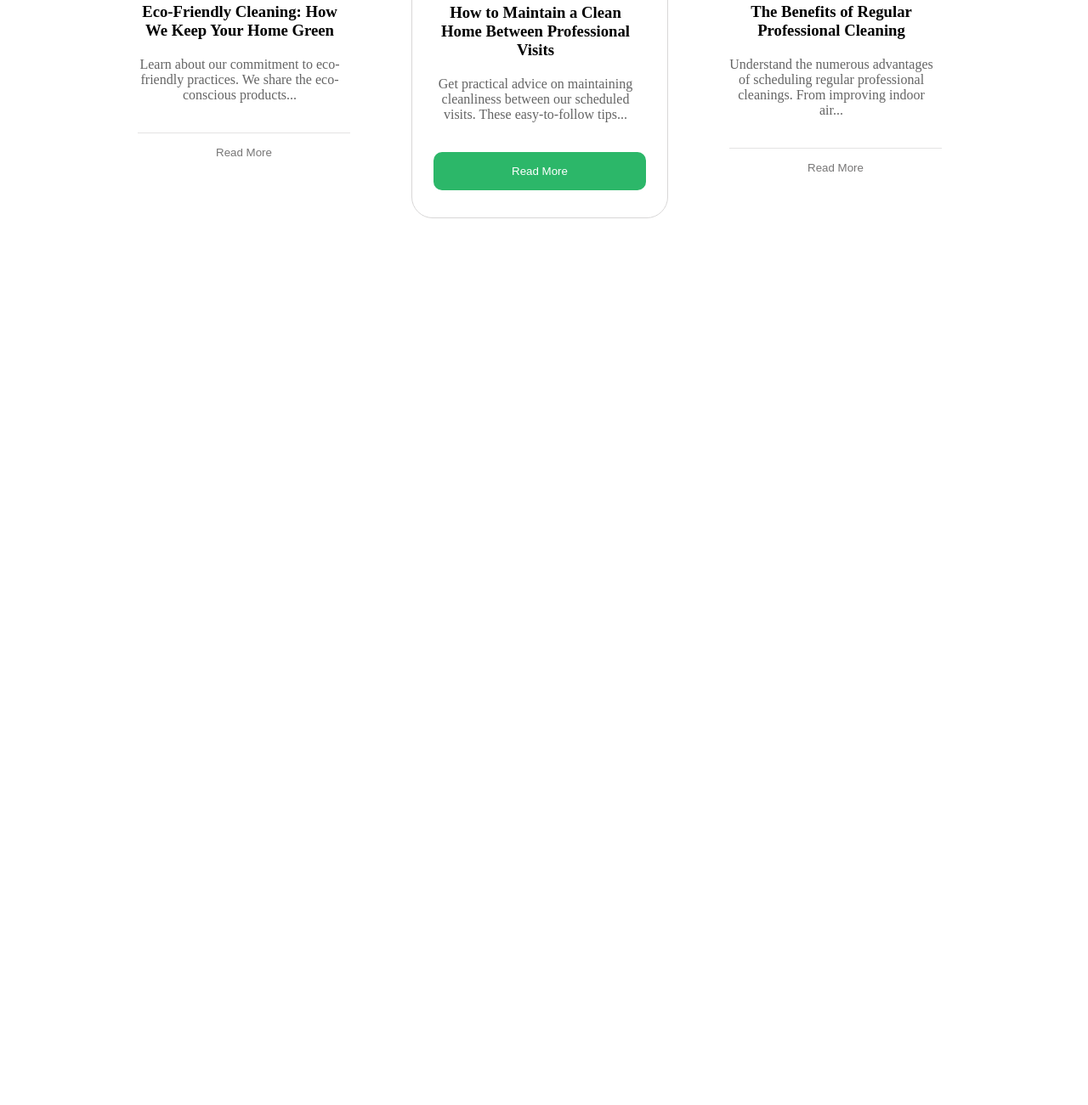
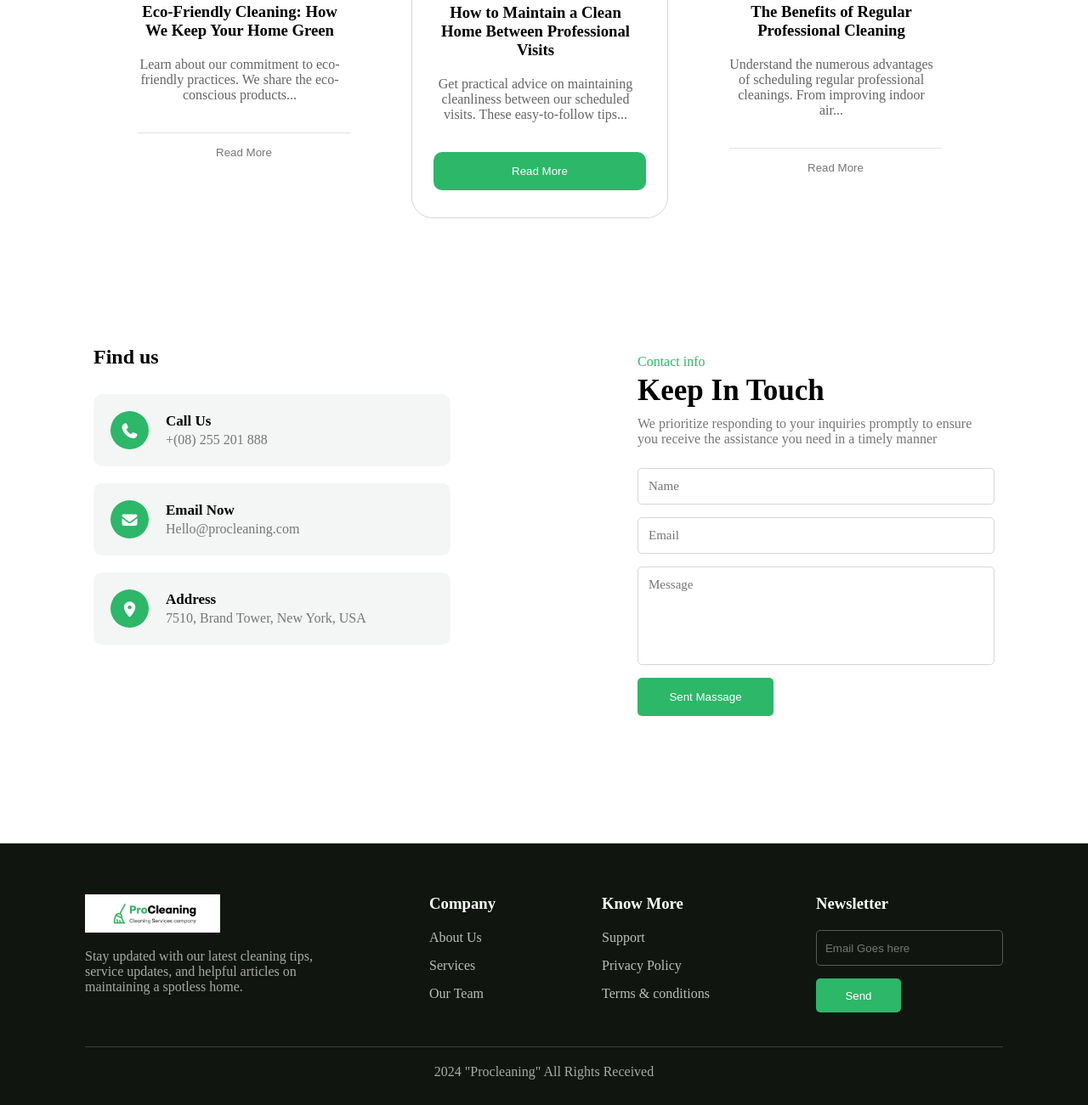
Before and after one commit to tariq9012/Cleaning-Website, a plain HTML site: page index.html in a window 1280 px wide. Shown: the part 4798-6099 px from the top of the page at 85% size. Before the commit the page ends 5055 px from the top, so only its background shows below. Drawn offline with Linux system fonts and the light colour scheme.

Commit message:
update on day 7

```diff
--- a/index.html
+++ b/index.html
@@ -303,7 +303,7 @@
                 <div class="explain-service">
                     <h4>Our Blog</h4>
                     <p>Stay informed with our latest cleaning tips, service updates, expert advice on
-                     maintaining an immaculate home
+                        maintaining an immaculate home
                     </p>
                 </div>
             </div>
@@ -320,19 +320,93 @@
                     <img src="blog-image2.png" alt="image2">
                     <p>JOHN HELTON JAN 6, 2026</p>
                     <h3>How to Maintain a Clean Home Between Professional Visits</h3>
-                    <p>Get practical advice on maintaining cleanliness between our scheduled visits. These easy-to-follow tips...</p>
+                    <p>Get practical advice on maintaining cleanliness between our scheduled visits. These
+                        easy-to-follow tips...</p>
                     <button>Read More</button>
                 </div>
                 <div class="blog-image3">
                     <img src="blog-image3.png" alt="image3">
                     <p>JOHN HELTON JAN 6, 2026</p>
                     <h3>The Benefits of Regular Professional Cleaning</h3>
-                    <p>Understand the numerous advantages of scheduling regular professional cleanings. From improving indoor air...</p>
+                    <p>Understand the numerous advantages of scheduling regular professional cleanings. From improving
+                        indoor air...</p>
                     <button>Read More</button>
                 </div>
             </div>
         </section>
+
+        <section class="find-us-contact-section">
+            <div class="find-us-detail">
+                <h1>Find us</h1>
+                <div class="find-us-card">
+                    <div class="find-us-icon"><i class="fa-solid fa-phone"></i></div>
+                    <div class="find-us-text">
+                        <h3>Call Us</h3>
+                        <p>+(08) 255 201 888</p>
+                    </div>
+                </div>
+                <div class="find-us-card">
+                    <div class="find-us-icon"><i class="fa-solid fa-envelope"></i></div>
+                    <div class="find-us-text">
+                        <h3>Email Now</h3>
+                        <p>Hello@procleaning.com</p>
+                    </div>
+                </div>
+                <div class="find-us-card">
+                    <div class="find-us-icon"><i class="fa-solid fa-location-dot"></i></div>
+                    <div class="find-us-text">
+                        <h3>Address</h3>
+                        <p>7510, Brand Tower, New York, USA</p>
+                    </div>
+                </div>
+            </div>
+            <div class="keep-in-touch-detail">
+                <p class="contact-info">Contact info</p>
+                <h1>Keep In Touch</h1>
+                <p>We prioritize responding to your inquiries promptly to ensure you
+                    receive the assistance you need in a timely manner
+                </p>
+                <form class="contact-form">
+                    <input type="text" placeholder="Name">
+                    <input type="email" placeholder="Email">
+                    <textarea placeholder="Message"></textarea>
+                    <button type="submit">Sent Massage</button>
+                </form>
+            </div>
+        </section>
     </main>
+
+    <footer class="footer-section">
+        <div class="footer-top">
+            <div class="footer-logo-detail">
+                <div class="footer-logo">
+                    <img src="logo.png" alt="logo">
+                </div>
+                <p>Stay updated with our latest cleaning tips, service updates,
+                    and helpful articles on maintaining a spotless home.
+                </p>
+            </div>
+            <div class="footer-company">
+                <h3>Company</h3>
+                <a href="#">About Us</a>
+                <a href="#">Services</a>
+                <a href="#">Our Team</a>
+            </div>
+            <div class="footer-know-more">
+                <h3>Know More</h3>
+                <a href="#">Support</a>
+                <a href="#">Privacy Policy</a>
+                <a href="#">Terms &amp; conditions</a>
+            </div>
+            <div class="footer-newsletter">
+                <h3>Newsletter</h3>
+                <input type="email" placeholder="Email Goes here">
+                <button>Send</button>
+            </div>
+        </div>
+        <hr>
+        <p class="footer-copyright">2024 &quot;Procleaning&quot; All Rights Received</p>
+    </footer>
 </body>
 
 </html>
--- a/style.css
+++ b/style.css
@@ -644,5 +644,157 @@ margin-top: 20px;
     width: 250px;
     margin-top: 35px;
     margin-left: 25px;
+}
 
+/* Find Us detail */
+
+.find-us-contact-section{
+    display: flex;
+    justify-content: space-around;
+    margin-top: 150px;
 }
+.find-us-detail{
+    display: flex;
+    flex-direction: column;
+    gap: 20px;
+    width: 420px;
+}
+.find-us-detail h1{
+    margin-bottom: 10px;
+}
+.find-us-card{
+    display: flex;
+    align-items: center;
+    gap: 20px;
+    background-color: #F4F6F5;
+    border-radius: 10px;
+    padding: 20px;
+}
+.find-us-icon{
+    height: 45px;
+    width: 45px;
+    min-width: 45px;
+    background-color: #2CB769;
+    border-radius: 50%;
+    display: flex;
+    justify-content: center;
+    align-items: center;
+    color: white;
+    font-size: 18px;
+}
+.find-us-text h3{
+    font-size: 17px;
+}
+.find-us-text p{
+    color: rgb(120, 118, 118);
+    margin-top: 3px;
+}
+.keep-in-touch-detail{
+    width: 420px;
+}
+.keep-in-touch-detail .contact-info{
+    color: #2CB769;
+    font-weight: 500;
+}
+.keep-in-touch-detail h1{
+    margin-top: 5px;
+    font-size: 35px;
+}
+.keep-in-touch-detail > p{
+    color: rgb(120, 118, 118);
+    margin-top: 10px;
+}
+.contact-form{
+    display: flex;
+    flex-direction: column;
+    gap: 15px;
+    margin-top: 25px;
+}
+.contact-form input, .contact-form textarea{
+    border: 1px solid rgb(216, 215, 215);
+    border-radius: 5px;
+    padding: 12px;
+    font-family: inherit;
+    font-size: 15px;
+    outline: none;
+}
+.contact-form textarea{
+    height: 90px;
+    resize: none;
+}
+.contact-form button{
+    background-color: #2CB769;
+    color: white;
+    border: none;
+    border-radius: 5px;
+    height: 45px;
+    width: 160px;
+    cursor: pointer;
+}
+
+/* Footer */
+
+.footer-section{
+    background-color: #10160F;
+    margin-top: 150px;
+    padding: 60px 100px 30px 100px;
+}
+.footer-top{
+    display: flex;
+    justify-content: space-between;
+}
+.footer-logo img{
+    height: 45px;
+}
+.footer-logo-detail{
+    width: 280px;
+}
+.footer-logo-detail p{
+    color: rgb(170, 168, 168);
+    margin-top: 15px;
+}
+.footer-company, .footer-know-more{
+    display: flex;
+    flex-direction: column;
+    gap: 15px;
+}
+.footer-company h3, .footer-know-more h3, .footer-newsletter h3{
+    color: white;
+    margin-bottom: 5px;
+}
+.footer-company a, .footer-know-more a{
+    text-decoration: none;
+    color: rgb(190, 188, 188);
+}
+.footer-newsletter{
+    display: flex;
+    flex-direction: column;
+    gap: 15px;
+    width: 220px;
+}
+.footer-newsletter input{
+    background: none;
+    border: 1px solid rgb(90, 88, 88);
+    border-radius: 5px;
+    height: 40px;
+    padding-left: 10px;
+    color: white;
+}
+.footer-newsletter button{
+    background-color: #2CB769;
+    color: white;
+    border: none;
+    border-radius: 5px;
+    height: 40px;
+    width: 100px;
+    cursor: pointer;
+}
+.footer-section hr{
+    border: none;
+    border-top: 1px solid rgb(60, 58, 58);
+    margin: 40px 0px 20px 0px;
+}
+.footer-copyright{
+    text-align: center;
+    color: rgb(170, 168, 168);
+}
```
